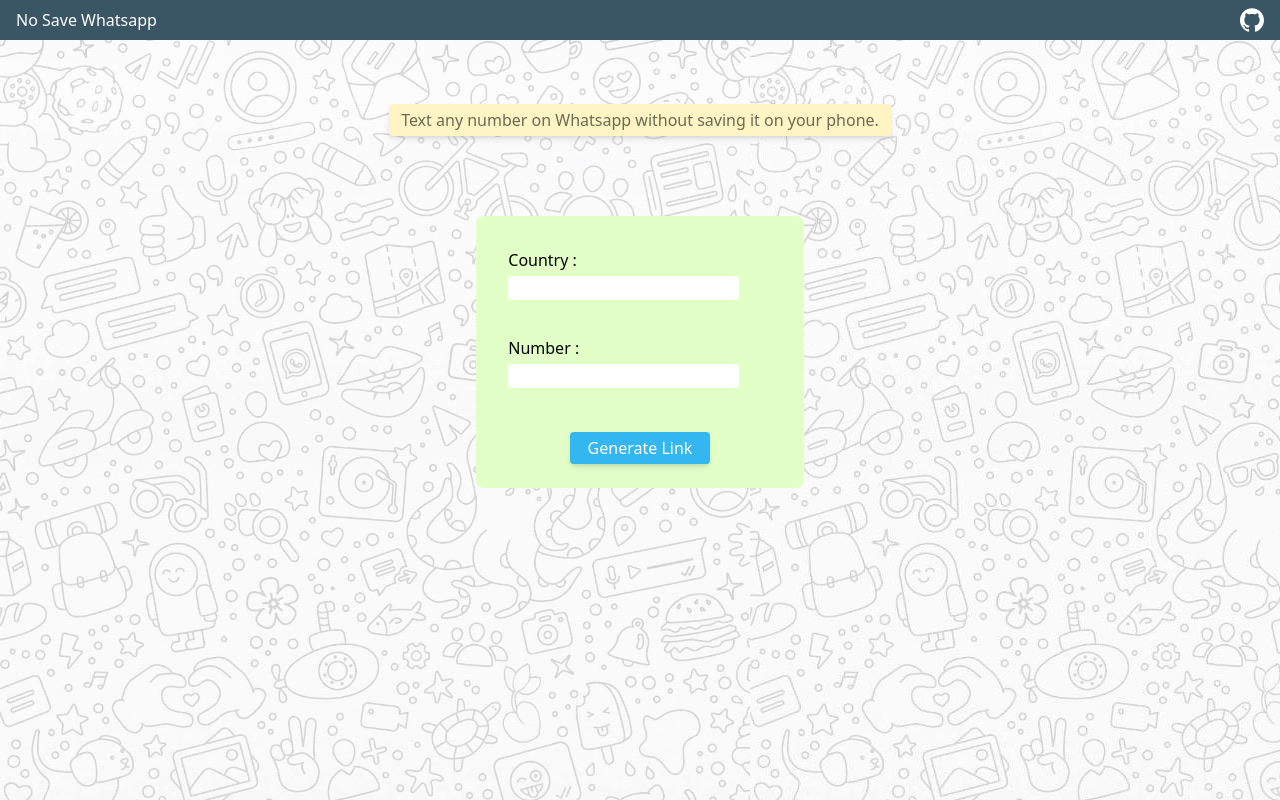
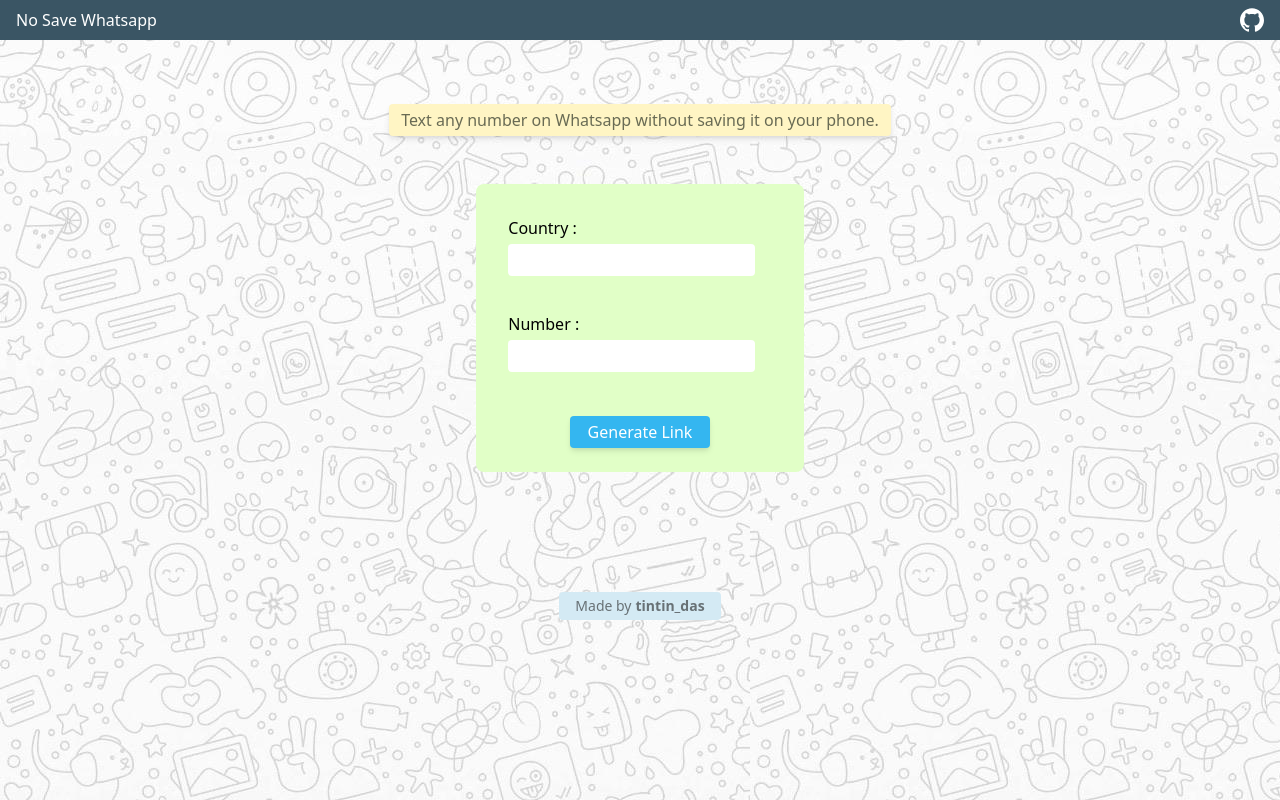
Before and after one commit to tintindas/nosave-wa, a Next.js app: page / in a window 1280 px wide. Built offline with nearby package versions, Linux system fonts and the light colour scheme.

Commit message:
Add footer

```diff
--- a/components/Container.tsx
+++ b/components/Container.tsx
@@ -1,9 +1,10 @@
 import { useState } from 'react'
+import Footer from './Footer'
 import NumberForm from './NumberForm'
 const Container = () => {
 	const [link, setLink] = useState('')
 	return (
-		<div className='flex flex-col space-y-20 content-between justify-center items-center p-10'>
+		<div className='flex flex-col space-y-12 content-between justify-center items-center p-10'>
 			<header
 				style={{ backgroundColor: '#fff5c4', color: '#696b54' }}
 				className='p-1 rounded mt-6 shadow-md'
@@ -26,6 +27,8 @@ const Container = () => {
 					Start Chatting
 				</a>
 			</p>
+
+			<Footer />
 		</div>
 	)
 }
--- /dev/null
+++ b/components/Footer.tsx
@@ -0,0 +1,15 @@
+const Footer = () => {
+	return (
+		<footer
+			className='text-sm rounded p-1 px-4'
+			style={{ backgroundColor: '#d4eaf4', color: '#687175' }}
+		>
+			Made by
+			<span className='font-bold ml-1'>
+				<a href='https://github.com/tintindas'>tintin_das</a>
+			</span>
+		</footer>
+	)
+}
+
+export default Footer
--- a/components/NumberForm.tsx
+++ b/components/NumberForm.tsx
@@ -38,7 +38,7 @@ const NumberForm = ({ setLink }) => {
 					id='country'
 					list='country-list'
 					name='country'
-					className='rounded block mt-1'
+					className='rounded block mt-1 px-2 py-1'
 					onChange={(e) => {
 						setCountryCode(e.target.value)
 						if (e.target.value in countries) {
@@ -68,7 +68,7 @@ const NumberForm = ({ setLink }) => {
 					id='phone'
 					name='phone'
 					pattern='^[0-9]+$'
-					className='rounded block mt-1'
+					className='rounded block mt-1 px-2 py-1'
 					onChange={(e) => {
 						setNumber(e.target.value)
 						setNumberError(e.target.value == '')
```
